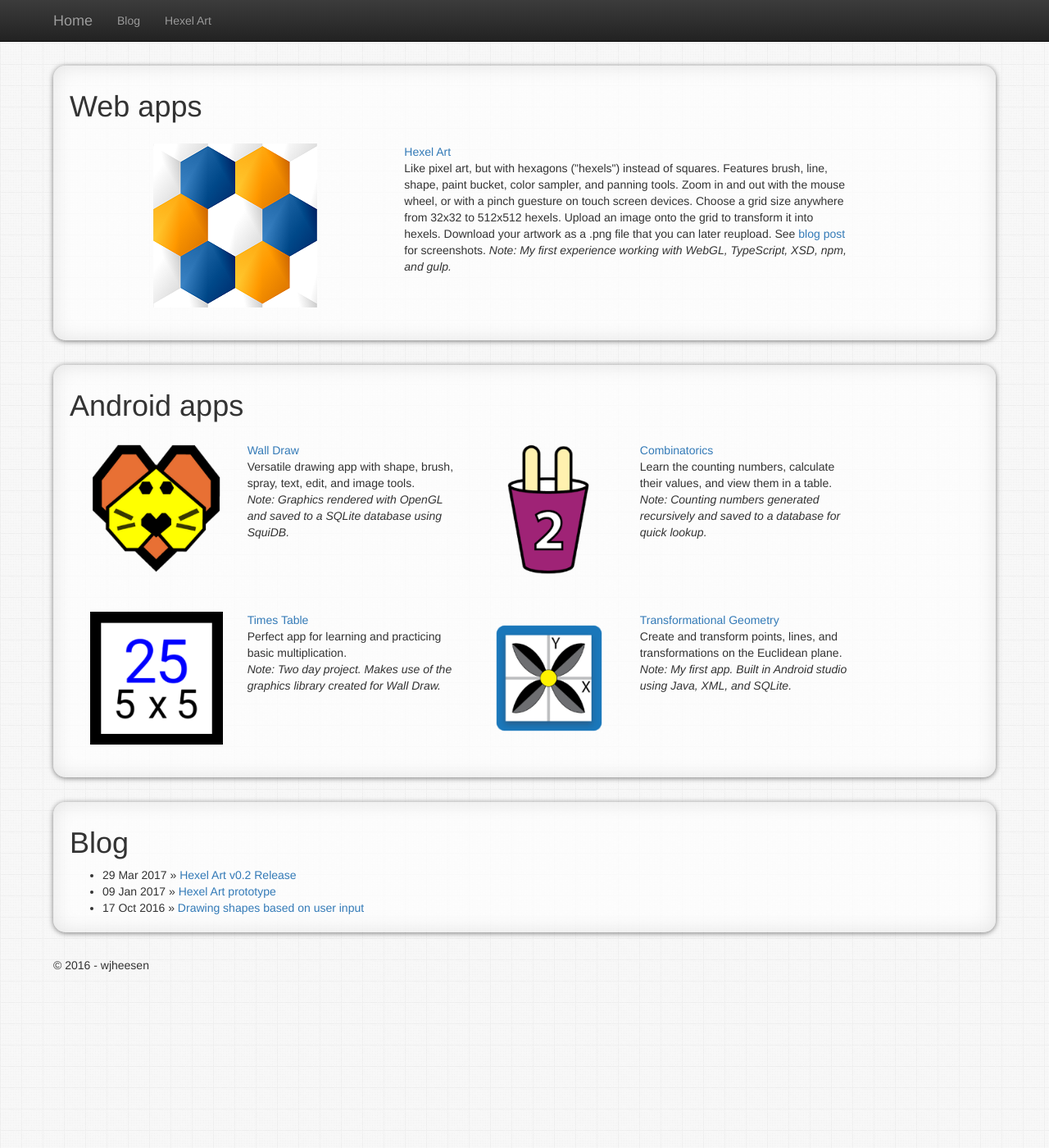
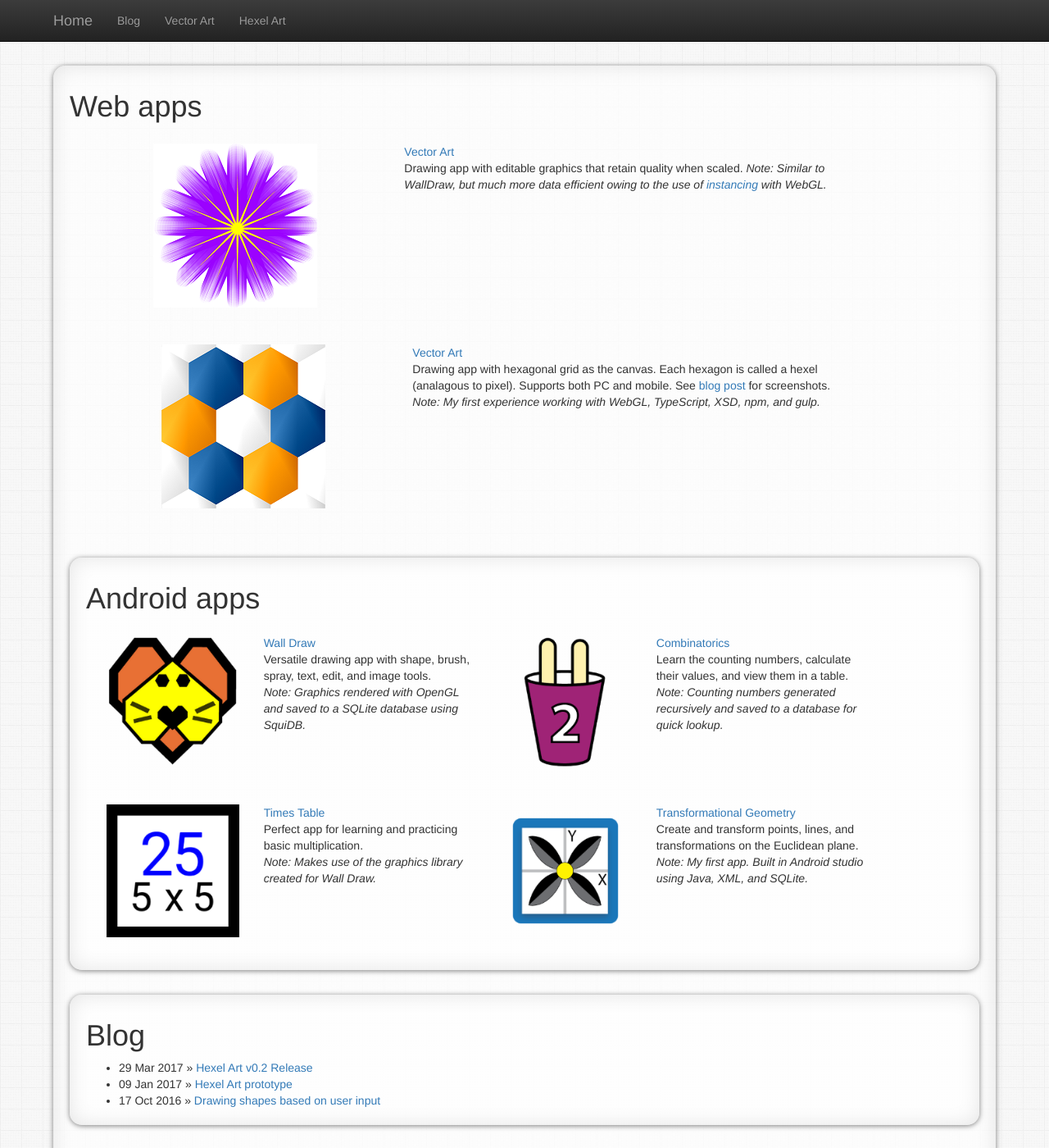
Before and after one commit to wjheesen/wjheesen.github.io, a Jekyll site: the page built from index.html, in a window 1280 px wide and 1400 px high. Shown: the whole window at 82% size. Built offline with Jekyll 4.4.1, drawn with Linux system fonts in a browser that asks for light colours.

Commit message:
Add link to vector art app on home page and toolbar.

```diff
--- a/_includes/header.html
+++ b/_includes/header.html
@@ -13,7 +13,8 @@
         </div>
         <div class="navbar-collapse collapse">
             <ul class="nav navbar-nav">
-              <li><a href="/blog">Blog</a></li>
+                <li><a href="/blog">Blog</a></li>
+                <li><a href="/vector-art">Vector Art</a></li>
                 <li><a href="/hexelart">Hexel Art</a></li>
             </ul>
         </div>
--- a/index.html
+++ b/index.html
@@ -10,28 +10,43 @@ title: Home page
 <div class="container">
     <div class="row">
         <div class='col-xs-12 col-sm-4'>
-            <a href='https://wjheesen.github.io/hexelart'>
-                <img class='img-responsive center-block' src='images/hexel_art_icon.png' />
+            <a href='https://wjheesen.github.io/vector-art'>
+                <img class='img-responsive center-block' src='images/vector_art_icon.png' />
             </a>
         </div>
         <div class='clearfix visible-xs-block'></div>
         <div class='col-xs-12 col-sm-6'>
-            <a href='https://wjheesen.github.io/hexelart'>
-                Hexel Art
+            <a href='https://wjheesen.github.io/vector-art'>
+                Vector Art
             </a>
             <br />
-            Like pixel art, but with hexagons ("hexels") instead of squares.
-            Features brush, line, shape, paint bucket, color sampler, and panning tools.
-            Zoom in and out with the mouse wheel, or with a pinch guesture on touch screen devices.
-            Choose a grid size anywhere from 32x32 to 512x512 hexels.
-            Upload an image onto the grid to transform it into hexels.
-            Download your artwork as a .png file that you can later reupload.
-            See <a href="https://wjheesen.github.io/blog/2017/03/29/hexel-art-v02-release">blog post</a> for screenshots.
+            Drawing app with editable graphics that retain quality when scaled.
             <i>
-              Note: My first experience working with WebGL, TypeScript, XSD, npm, and gulp.
+              Note: Similar to WallDraw, but much more data efficient owing to the use of
+              <a href="https://www.khronos.org/opengl/wiki/Vertex_Rendering#Instancing">instancing</a> with WebGL.
             </i>
         </div>
     </div>  <!-- End Row -->
+    <div class="container">
+        <div class="row">
+            <div class='col-xs-12 col-sm-4'>
+                <a href='https://wjheesen.github.io/hexelart'>
+                    <img class='img-responsive center-block' src='images/hexel_art_icon.png' />
+                </a>
+            </div>
+            <div class='clearfix visible-xs-block'></div>
+            <div class='col-xs-12 col-sm-6'>
+                <a href='https://wjheesen.github.io/hexelart'>
+                    Vector Art
+                </a>
+                <br />
+                Drawing app with hexagonal grid as the canvas. Each hexagon is called a hexel (analagous to pixel). Supports both PC and mobile.
+                See <a href="https://wjheesen.github.io/blog/2017/03/29/hexel-art-v02-release">blog post</a> for screenshots.
+                <i>
+                Note: My first experience working with WebGL, TypeScript, XSD, npm, and gulp.
+                </i>
+            </div>
+        </div>  <!-- End Row -->
 </div> <!-- End Container -->
 </div>  <!-- End Content Block -->
 
@@ -92,7 +107,7 @@ title: Home page
             <br />
             Perfect app for learning and practicing basic multiplication.
             <br />
-            <i>Note: Two day project. Makes use of the graphics library created for Wall Draw.</i>
+            <i>Note: Makes use of the graphics library created for Wall Draw.</i>
         </div>
         <div class='clearfix visible-sm-block'></div>
 
--- a/sitemap.xml
+++ b/sitemap.xml
@@ -20,4 +20,7 @@
   <url>
     <loc>http://wjheesen.github.io/hexelart</loc>
   </url>
+    <url>
+    <loc>http://wjheesen.github.io/vector-art</loc>
+  </url>
 </urlset>
```
Also changed, not shown: images/vector_art_icon.png (added).
